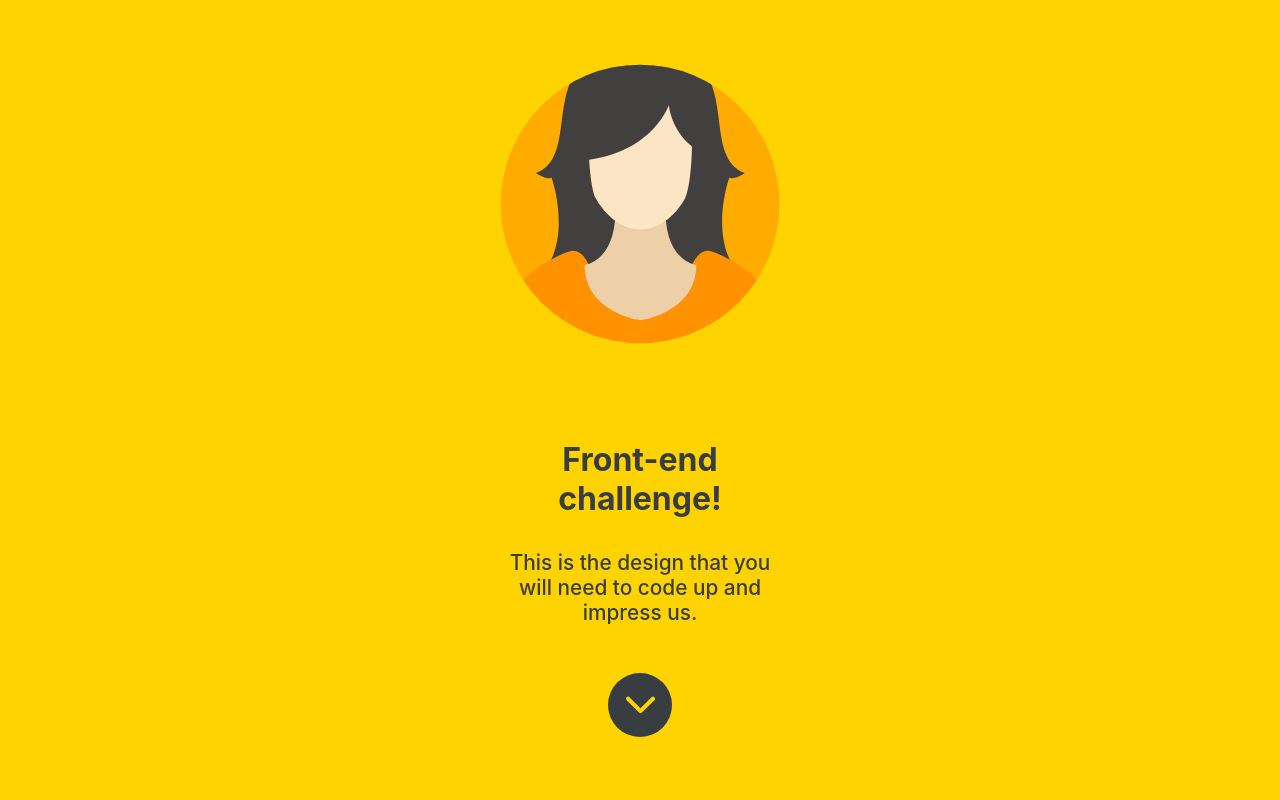
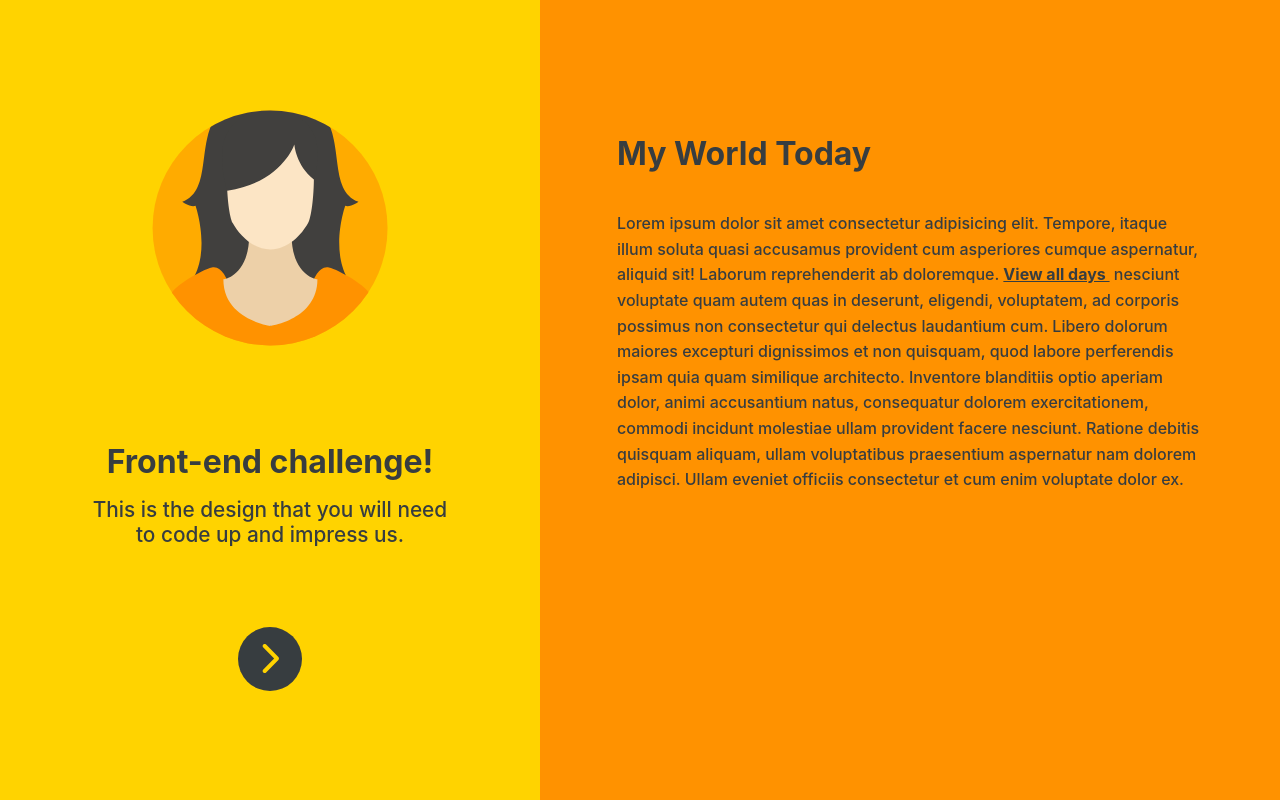
Before and after one commit to l3r0ux/banana-republic, a Vue app: page / in a window 1280 px wide. Shown: the top 800 px of the page. Built offline with nearby package versions, Linux system fonts and the light colour scheme.

Commit message:
desktop responsiveness

```diff
--- a/src/App.vue
+++ b/src/App.vue
@@ -9,7 +9,7 @@ let isContentExpanded = ref(false)
 const handleContentExpand = () => {
   isContentExpanded.value = !isContentExpanded.value
 
-  if (isContentExpanded.value)
+  if (isContentExpanded.value && window.innerWidth <= 960)
     window.scrollTo({
       behavior: 'smooth',
       top: window.innerHeight
@@ -18,6 +18,28 @@ const handleContentExpand = () => {
 </script>
 
 <template>
-  <LandingSection :isContentExpanded="isContentExpanded" @expand-content="handleContentExpand" />
-  <MainForm :isContentExpanded="isContentExpanded" />
+  <div class="main-content">
+    <LandingSection
+      class="landing-section"
+      :isContentExpanded="isContentExpanded"
+      @expand-content="handleContentExpand"
+    />
+    <MainForm class="main-form" :isContentExpanded="isContentExpanded" />
+  </div>
 </template>
+
+<style scoped lang="scss">
+@media screen and (min-width: 960px) {
+  .main-content {
+    display: flex;
+
+    .landing-section {
+      flex: 3;
+    }
+
+    .main-form {
+      flex: 5;
+    }
+  }
+}
+</style>
--- a/src/assets/base.css
+++ b/src/assets/base.css
@@ -20,7 +20,6 @@
 *::after {
   box-sizing: border-box;
   margin: 0;
-  font-weight: normal;
 }
 
 body {
@@ -43,3 +42,9 @@ body {
   -webkit-font-smoothing: antialiased;
   -moz-osx-font-smoothing: grayscale;
 }
+
+a {
+  color: unset;
+  text-decoration: underline;
+  font-weight: bold;
+}
--- a/src/components/ContentPanel.vue
+++ b/src/components/ContentPanel.vue
@@ -11,15 +11,21 @@ defineProps<IProps>()
     <aside class="inner-container">
       <h1>My World Today</h1>
       <p>
-        Lorem ipsum dolor sit amet consectetur adipisicing elit. Tempore, itaque illum soluta quasi
-        accusamus provident cum asperiores cumque aspernatur, aliquid sit! Laborum reprehenderit ab
-        doloremque facere aspernatur nesciunt voluptate quam autem quas in deserunt, eligendi,
-        voluptatem, ad corporis possimus non consectetur qui delectus laudantium cum. Libero dolorum
-        maiores excepturi dignissimos et non quisquam, quod labore perferendis ipsam quia quam
-        similique architecto. Inventore blanditiis optio aperiam dolor, animi accusantium natus,
-        consequatur dolorem exercitationem, commodi incidunt molestiae ullam provident facere
-        nesciunt. Ratione debitis quisquam aliquam, ullam voluptatibus praesentium aspernatur nam
-        dolorem adipisci. Ullam eveniet officiis consectetur et cum enim voluptate dolor ex.
+        <span>
+          Lorem ipsum dolor sit amet consectetur adipisicing elit. Tempore, itaque illum soluta
+          quasi accusamus provident cum asperiores cumque aspernatur, aliquid sit! Laborum
+          reprehenderit ab doloremque.
+        </span>
+        <a href="#">View all days&nbsp;</a>
+        <span>
+          nesciunt voluptate quam autem quas in deserunt, eligendi, voluptatem, ad corporis possimus
+          non consectetur qui delectus laudantium cum. Libero dolorum maiores excepturi dignissimos
+          et non quisquam, quod labore perferendis ipsam quia quam similique architecto. Inventore
+          blanditiis optio aperiam dolor, animi accusantium natus, consequatur dolorem
+          exercitationem, commodi incidunt molestiae ullam provident facere nesciunt. Ratione
+          debitis quisquam aliquam, ullam voluptatibus praesentium aspernatur nam dolorem adipisci.
+          Ullam eveniet officiis consectetur et cum enim voluptate dolor ex.
+        </span>
       </p>
     </aside>
   </div>
@@ -60,4 +66,22 @@ defineProps<IProps>()
     }
   }
 }
+
+@media screen and (min-width: 960px) {
+  .content-panel-container {
+    top: 0;
+    left: -100%;
+    transition: left 600ms ease;
+    height: 100vh;
+
+    &.expanded {
+      left: 0;
+    }
+
+    .inner-container {
+      max-width: 650px;
+      padding-top: 8rem;
+    }
+  }
+}
 </style>
--- a/src/components/LandingSection.vue
+++ b/src/components/LandingSection.vue
@@ -40,6 +40,7 @@ const handleClick = () => {
     display: flex;
     flex-direction: column;
     justify-content: center;
+    align-items: center;
     height: 100%;
     max-width: 280px;
     margin: 0 auto;
@@ -77,7 +78,7 @@ const handleClick = () => {
         border: unset;
 
         img {
-          transition: 200ms transform ease;
+          transition: 600ms transform ease;
 
           &.closed {
             transform: rotate(90deg);
@@ -91,4 +92,40 @@ const handleClick = () => {
     }
   }
 }
+
+@media screen and (min-width: 960px) {
+  .landing-section {
+    width: fit-content;
+
+    .inner-container {
+      max-width: 360px;
+
+      > img {
+        max-width: 236px;
+      }
+
+      .text {
+        h1 {
+          margin-bottom: 1rem;
+        }
+
+        p {
+          padding-bottom: 5rem;
+        }
+
+        button {
+          img {
+            &.closed {
+              transform: rotate(0deg);
+            }
+
+            &.expanded {
+              transform: rotate(180deg);
+            }
+          }
+        }
+      }
+    }
+  }
+}
 </style>
--- a/src/components/MainForm.vue
+++ b/src/components/MainForm.vue
@@ -82,6 +82,7 @@ const handleSubmit = () => {
         :input-value="formValue.customerId"
       />
       <UiInput
+        class="membership-input"
         @change="formValue.membership = $event"
         label="Membership"
         type="chip"
@@ -92,8 +93,10 @@ const handleSubmit = () => {
         ]"
         :input-value="formValue.membership"
       />
+      <div class="form-controls">
         <button @click.prevent="clearForm" class="button cancel">CANCEL</button>
         <button type="submit" class="button save">SAVE</button>
+      </div>
     </form>
     <ContentPanel :isContentExpanded="isContentExpanded" />
   </section>
@@ -118,6 +121,9 @@ const handleSubmit = () => {
     max-width: 360px;
     margin: 0 auto;
 
+    .form-controls {
+      width: 100%;
+
       .button {
         width: 100%;
         border: unset;
@@ -139,4 +145,42 @@ const handleSubmit = () => {
       }
     }
   }
+}
+
+@media screen and (min-width: 960px) {
+  .form-section {
+    padding-top: 6rem;
+
+    .form {
+      max-width: 664px;
+      width: 100%;
+      padding: 0 4rem;
+      .membership-input {
+        margin-top: 2rem;
+      }
+
+      .form-controls {
+        width: 100%;
+        display: flex;
+        flex-direction: row;
+        align-items: center;
+        justify-content: flex-end;
+        gap: 1rem;
+        margin-top: 3rem;
+
+        .button {
+          width: unset;
+          padding: 1rem;
+          min-width: 148px;
+          font-size: 1rem;
+          font-weight: 500;
+
+          &.cancel {
+            margin-bottom: unset;
+          }
+        }
+      }
+    }
+  }
+}
 </style>
--- a/src/components/general/UiInput.vue
+++ b/src/components/general/UiInput.vue
@@ -13,6 +13,10 @@ const emit = defineEmits(['change'])
 const handleChipClick = (chip: string) => {
   emit('change', chip)
 }
+
+const handleInput = (event: Event) => {
+  emit('change', (event.target as HTMLInputElement).value)
+}
 </script>
 
 <template>
@@ -21,7 +25,7 @@ const handleChipClick = (chip: string) => {
     <div class="input-wrapper" v-if="type !== 'chip'">
       <img v-if="type === 'date'" src="/calendar.svg" />
       <input
-        @input="emit('change', $event.target.value)"
+        @input="handleInput"
         :id="label"
         :type="type"
         :placeholder="placeholder"
@@ -35,7 +39,7 @@ const handleChipClick = (chip: string) => {
           @click.prevent="handleChipClick(chip.name)"
           class="chip-container"
           v-for="chip of chips"
-          :key="chip"
+          :key="chip.name"
         >
           <div class="chip" :class="inputValue === chip.name ? 'selected' : ''">
             <img
@@ -59,9 +63,43 @@ const handleChipClick = (chip: string) => {
   text-align: left;
   margin-bottom: 1rem;
 
+  label {
+    padding-bottom: 0.4rem;
+    font-weight: 500;
+    width: 100%;
+  }
+
   .input-wrapper {
     position: relative;
     width: 100%;
+
+    input {
+      width: 100%;
+      height: 3rem;
+      border: 1px solid var(--br-color-pale-grey);
+      border-radius: 4px;
+      background-color: var(--br-color-pale-grey);
+      padding: 0 1rem;
+      font-size: 1rem;
+      outline: none;
+      transition:
+        border-color 200ms ease,
+        background-color 200ms ease;
+
+      &:focus {
+        border-color: var(--br-color-cloudy-blue);
+        background-color: #fff;
+      }
+
+      &::placeholder {
+        color: var(--br-color-cloudy-blue);
+        opacity: 1;
+      }
+
+      &::-ms-input-placeholder {
+        color: var(--br-color-cloudy-blue);
+      }
+    }
 
     @supports selector(::-webkit-calendar-picker-indicator) {
       input[type='date']::-webkit-calendar-picker-indicator {
@@ -91,40 +129,6 @@ const handleChipClick = (chip: string) => {
       img {
         display: none;
       }
-    }
-  }
-
-  label,
-  input {
-    width: 100%;
-  }
-
-  label {
-    padding-bottom: 0.4rem;
-    font-weight: 500;
-  }
-
-  input {
-    height: 3rem;
-    border: 1px solid var(--br-color-pale-grey);
-    border-radius: 4px;
-    background-color: var(--br-color-pale-grey);
-    padding: 0 1rem;
-    font-size: 1rem;
-    outline: none;
-    transition: border-color 200ms ease;
-
-    &:focus {
-      border-color: var(--br-color-cloudy-blue);
-    }
-
-    &::placeholder {
-      color: var(--br-color-cloudy-blue);
-      opacity: 1;
-    }
-
-    &::-ms-input-placeholder {
-      color: var(--br-color-cloudy-blue);
     }
   }
 
@@ -164,4 +168,27 @@ const handleChipClick = (chip: string) => {
     }
   }
 }
+
+@media screen and (min-width: 960px) {
+  .input-container {
+    flex-direction: row;
+    align-items: center;
+    justify-content: start;
+    margin-bottom: 1.5rem;
+
+    label {
+      flex: 2;
+    }
+
+    .input-wrapper,
+    .chips-container {
+      flex: 5;
+    }
+
+    .chips-container {
+      grid-template-columns: repeat(3, auto);
+      margin-top: 0;
+    }
+  }
+}
 </style>
```
Lines whose indentation alone changed are shown as unchanged.
